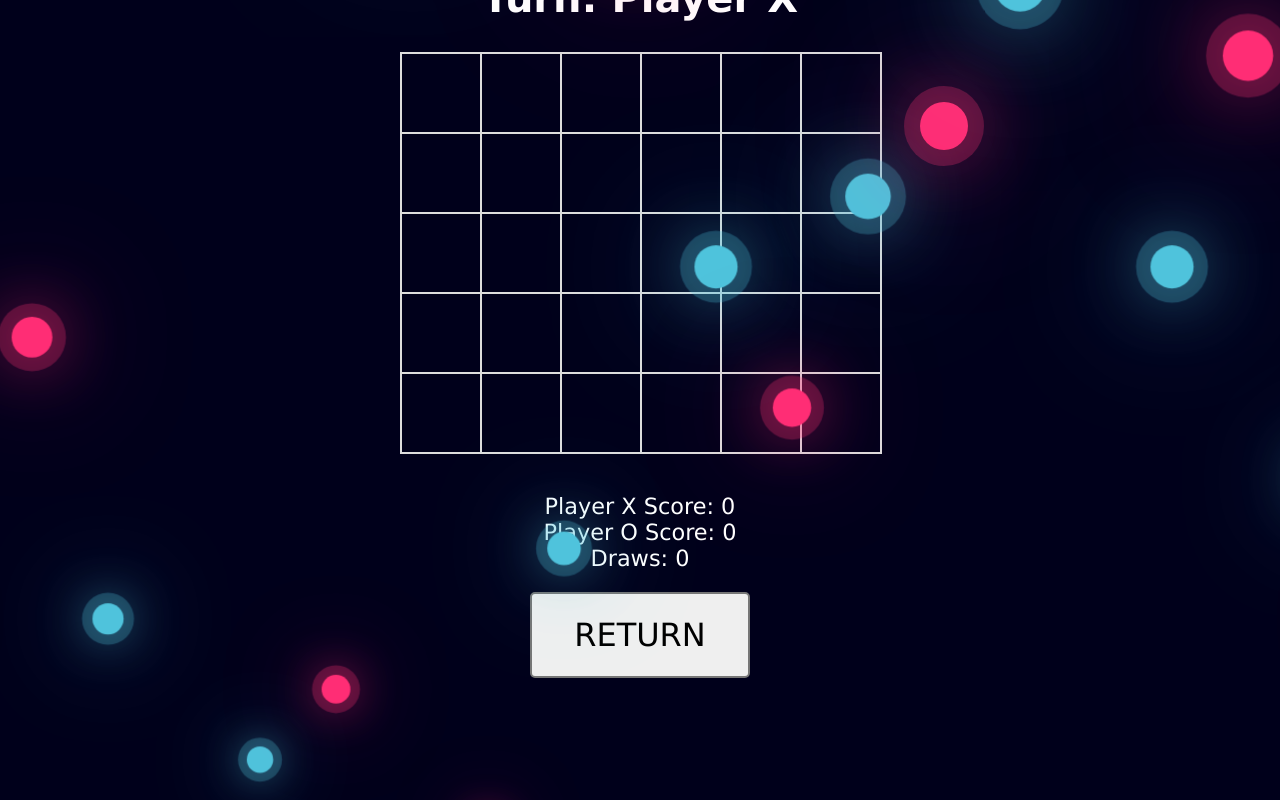
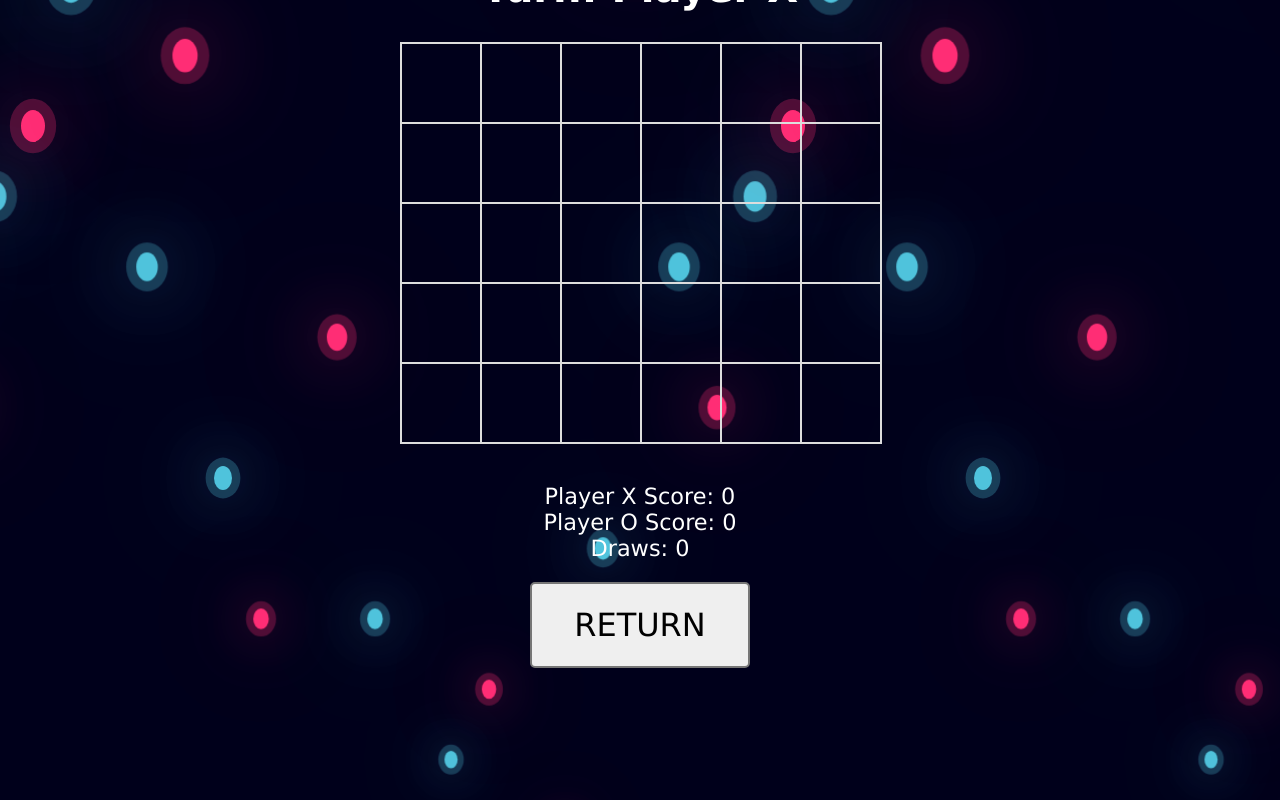
Before and after one commit to CeejaySalonga/TicTacTow, a plain HTML site: page pvp.html in a window 1280 px wide. Drawn offline with Linux system fonts and the light colour scheme.

Commit message:
Update styles.css

```diff
--- a/styles.css
+++ b/styles.css
@@ -97,16 +97,17 @@ button {
 {
   position: relative;
   display: flex;
+  z-index: -1000;
 }
 .bubbles span
 {
   position: relative;
-  width: 30px;
-  height: 30px;
+  width: 15px;
+  height: 20px;
   background: #4fc3dc;
-  margin: 0 4px;
+  margin: 0 2px;
   border-radius: 50%;
-  box-shadow: 0 0 0 10px #4fc3dc44,
+  box-shadow: 0 0 0 7px #4fc3dc44,
   0 0 50px #4fc3dc,
   0 0 100px #4fc3dc;
   animation: animate 10s linear infinite;
@@ -116,7 +117,7 @@ button {
 .bubbles span:nth-child(even)
 {
   background: #ff2d75;
-  box-shadow: 0 0 0 10px #ff2d7544,
+  box-shadow: 0 0 0 7px #ff2d7544,
   0 0 50px #ff2d75,
   0 0 100px #ff2d75;
 }
```
